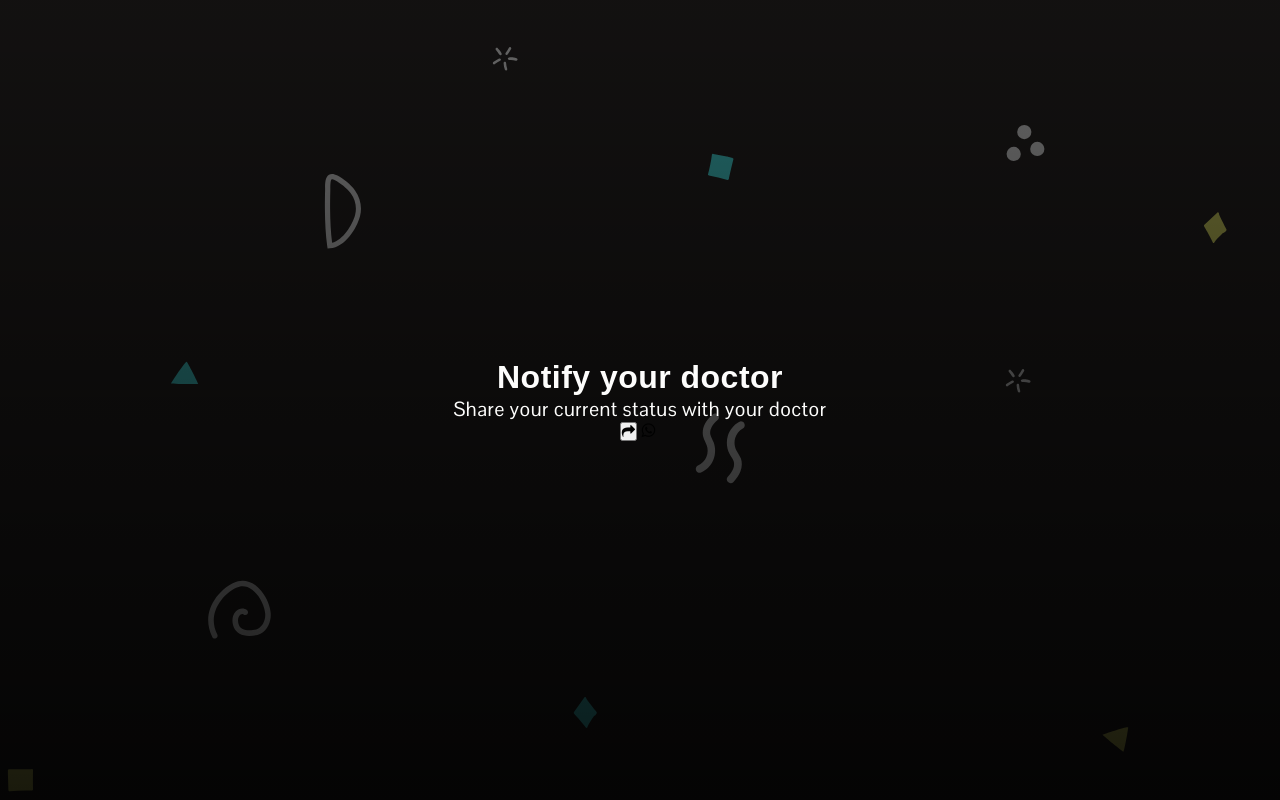
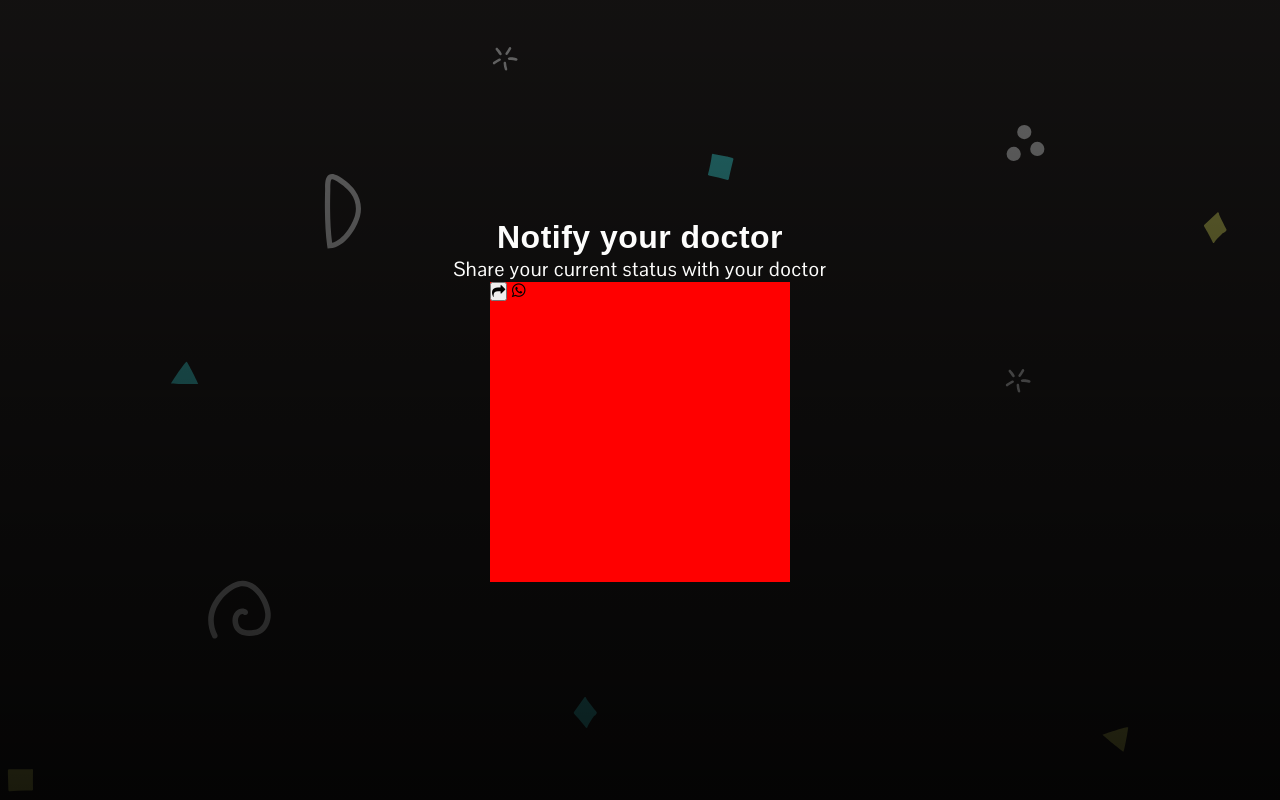
Before and after one commit to joshtom/health-journal-app, a website: page src/index.html in a window 1280 px wide. Shown: the part 4800-5600 px from the top of the page. Drawn offline with nearby package versions, Linux system fonts and the light colour scheme; some icons are missing; a web font is replaced by a local one.

Commit message:
Added styling to share

```diff
--- a/src/sass/main.scss
+++ b/src/sass/main.scss
@@ -337,6 +337,12 @@ article {
     font-size: 20px;
     text-align: center;
   }
+
+  .share {
+    background: #ff0000;
+    width: 300px;
+    height: 300px;
+  }
 }
 
 
```
Also changed, not shown: src/style/main.css, 1 other file.
